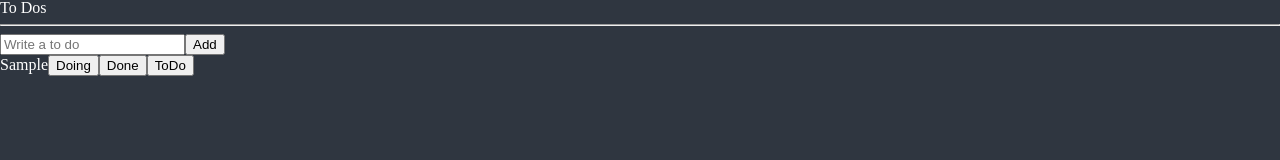
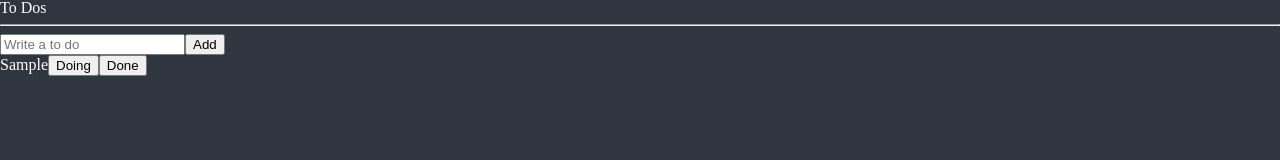
Before and after one commit to taewan625/react-masterclass, a React (Create React App) app: page / in a window 1280 px wide. Both pictures are taken after typing "Sample" into the empty fields and a click on the button "Add". Shown: the top 160 px of the page. Built offline with nearby package versions, Linux system fonts and the light colour scheme.

Commit message:
#6.13 Categories

```diff
--- a/src/atoms.ts
+++ b/src/atoms.ts
@@ -4,8 +4,9 @@
   id: number;
   text: string;
   //string에서 특정 문자열만 가능하도록 제약
-  category: "TODO" | "ING" | "DONE";
+  category: "DOING" | "TO_DO" | "DONE";
 }
+//interface 타입 재활용 방법 IToDo["category"]
 
 //상태 정의
 export const toDoState = atom<IToDo[]>([]);
--- a/src/components/CreateToDo.tsx
+++ b/src/components/CreateToDo.tsx
@@ -13,7 +13,7 @@
 
   const handleValid = ({ toDo }: IForm) => {
     setToDos((oldToDos) => [
-      { id: Date.now(), text: toDo, category: "TODO" },
+      { id: Date.now(), text: toDo, category: "TO_DO" },
       ...oldToDos,
     ]);
     setValue("toDo", "");
--- a/src/components/ToDo.tsx
+++ b/src/components/ToDo.tsx
@@ -1,12 +1,29 @@
 import { IToDo } from "../atoms";
 
-function ToDo({ text }: IToDo) {
+function ToDo({ text, category }: IToDo) {
+  const onClick = (event: React.MouseEvent<HTMLButtonElement>) => {
+    const name = event.currentTarget.name;
+    console.log(name);
+  };
+
   return (
     <li>
-      {text}
-      <button>Doing</button>
-      <button>Done</button>
-      <button>ToDo</button>
+      <span>{text}</span>
+      {category !== "DOING" && (
+        <button name="DOING" onClick={onClick}>
+          Doing
+        </button>
+      )}
+      {category !== "TO_DO" && (
+        <button name="TO_DO" onClick={onClick}>
+          To Do
+        </button>
+      )}
+      {category !== "DONE" && (
+        <button name="DONE" onClick={onClick}>
+          Done
+        </button>
+      )}
     </li>
   );
 }
```
